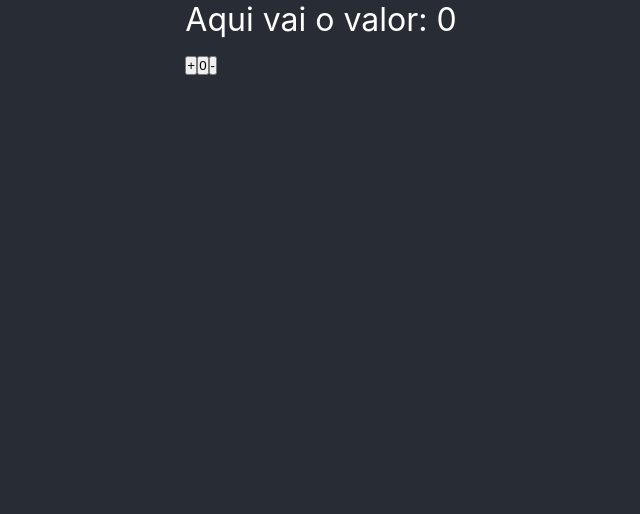
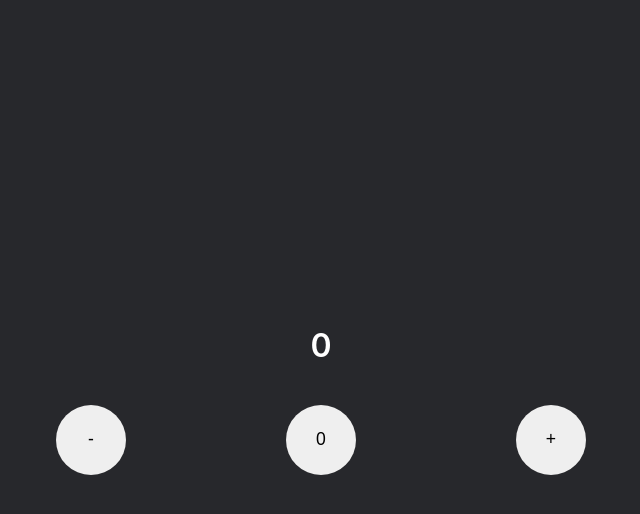
Before and after one commit to Jiovane-Ferreira/ReactContadorSimples, a React (Create React App) app: page / in a window 1280 px wide. Shown: the top 514 px of the page, without its empty margins (319-959 px from the left). Built offline with nearby package versions, Linux system fonts and the light colour scheme.

Commit message:
CSS adicionado

```diff
--- a/src/App.css
+++ b/src/App.css
@@ -4,24 +4,12 @@
   box-sizing: border-box;
 }
 
-/*
-.App-header {
-  background-color: #282c34;
-  min-height: 100vh;
-  display: flex;
-  flex-direction: column;
-  align-items: center;
-  justify-content: center;
-  font-size: calc(10px + 2vmin);
-  color: white;
-} */
-
 .main-container {
-  background-color: #282c34;
+  background-color: #27282c;
   min-height: 100vh;
   font-size: 2em;
   color: #FFF;
   display: flex;
-  flex-direction: column;
+  justify-content: center;
   align-items: center;
 }
--- a/src/App.js
+++ b/src/App.js
@@ -1,6 +1,6 @@
 
 import './App.css';
-import Contador from './components/Contador';
+import Contador from './components/Contador/Contador';
 
 function App() {
   return (
--- a/src/components/Contador.js
+++ /dev/null
@@ -1,35 +0,0 @@
-import { useState } from "react";
-
-function Contador() {
-
-    const [numero, setNumero] = useState(0);
-
-
-    const adicionarNumero = () => {
-        setNumero((prevNumero) => prevNumero + 1);
-    }
-
-    const zerarNumero = () => {
-        setNumero((prevNumero) => prevNumero = 0);
-    }
-
-    const subtrairNumero = () => {
-        setNumero((prevNumero) => prevNumero - 1);
-    }
-
-
-    return (
-        <div>
-            <div className="showValor">
-                Aqui vai o valor: {numero}
-            </div>
-            <div className="btn-container">
-                <button className="btn-adicionar" onClick={adicionarNumero}>+</button>
-                <button className="btn-zerar" onClick={zerarNumero}>0</button>
-                <button className="btn-subtrair" onClick={subtrairNumero}>-</button>
-            </div>
-        </div>
-    )
-}
-
-export default Contador;
--- /dev/null
+++ b/src/components/Contador/Contador.css
@@ -0,0 +1,43 @@
+.showValor {
+    display: flex;
+    justify-content: center;
+    font-weight: 600;
+}
+
+
+.btn-container {
+   display: flex;
+   margin-top: 2.5rem;
+
+}
+
+.btn {
+
+    width: 70px;
+    height: 70px;
+    border-radius: 50%;
+    border: none;
+    cursor: pointer;
+    margin: 0 5rem 0 5rem;
+    font-size: 1.1rem;
+    font-weight: 500;
+
+}
+
+.subtrair:active {
+    background-color: #ff1867;
+    box-shadow: 0 0 40px 5px #ff1867;
+
+}
+
+.zerar:active {
+    background-color: #6eff3e;
+    box-shadow: 0 0 40px 5px #6eff3e;
+
+}
+
+.adicionar:active {
+    background-color: #1e9bff;
+    box-shadow: 0 0 40px 5px #1e9bff;
+
+}
--- /dev/null
+++ b/src/components/Contador/Contador.js
@@ -0,0 +1,41 @@
+// Faz a importação do "useState" da biblioteca react
+
+import { useState } from "react";
+import './Contador.css';
+
+// Cria a função/componente a ser utilizado
+function Contador() {
+
+    // Inicializa a variável utilizando o useState e o parâmetro "set"
+    const [numero, setNumero] = useState(0);
+
+    // Cria funções anônimas/métodos que realizam as ações necessárias
+    const adicionarNumero = () => {
+        setNumero((prevNumero) => prevNumero + 1);
+    }
+
+    const zerarNumero = () => {
+        setNumero((prevNumero) => prevNumero = 0);
+    }
+
+    const subtrairNumero = () => {
+        setNumero((prevNumero) => prevNumero - 1);
+    }
+
+    // Parte que Renderiza o componente na interface
+    return (
+        <div>
+            <div className="showValor">
+                {numero}
+            </div>
+            <div className="btn-container">
+                <button className="btn subtrair" onClick={subtrairNumero}>-</button>
+                <button className="btn zerar" onClick={zerarNumero}>0</button>
+                <button className="btn adicionar" onClick={adicionarNumero}>+</button>
+            </div>
+        </div>
+    )
+}
+
+// Exporta componente
+export default Contador;
```
